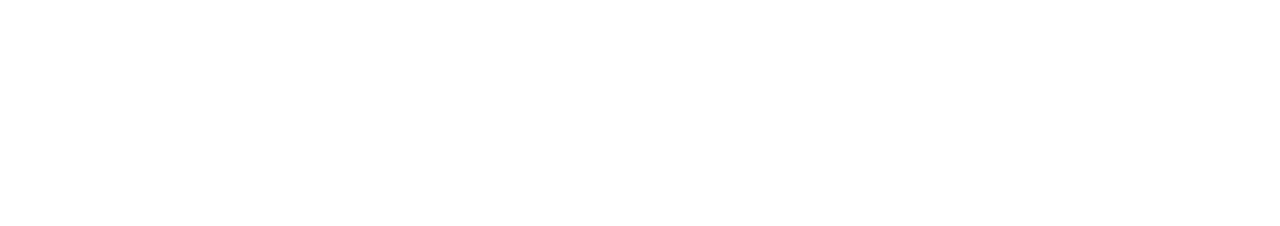
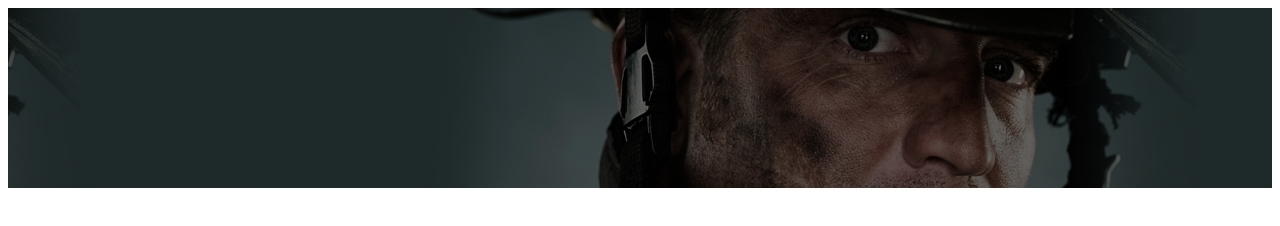
Before and after one commit to Amr69130/maquette2, a plain HTML site: page index.html in a window 1280 px wide. Drawn offline with Linux system fonts and the light colour scheme.

Commit message:
add image header

```diff
--- a/index.html
+++ b/index.html
@@ -15,7 +15,9 @@
   <body>
     <header></header>
     <main>
-      <article></article>
+      <article>
+        <p></p>
+      </article>
       <article></article>
       <article></article>
       <article></article>
--- a/style.css
+++ b/style.css
@@ -0,0 +1,9 @@
+body {
+  font-family: "Roboto", sans-serif;
+  header {
+    padding: 90px 90px;
+    background-image: linear-gradient(rgba(0, 0, 0, 0.6), rgba(0, 0, 0, 0.6)),
+      url("images/bg-featured-home.avif");
+    background-position: center;
+  }
+}
```
